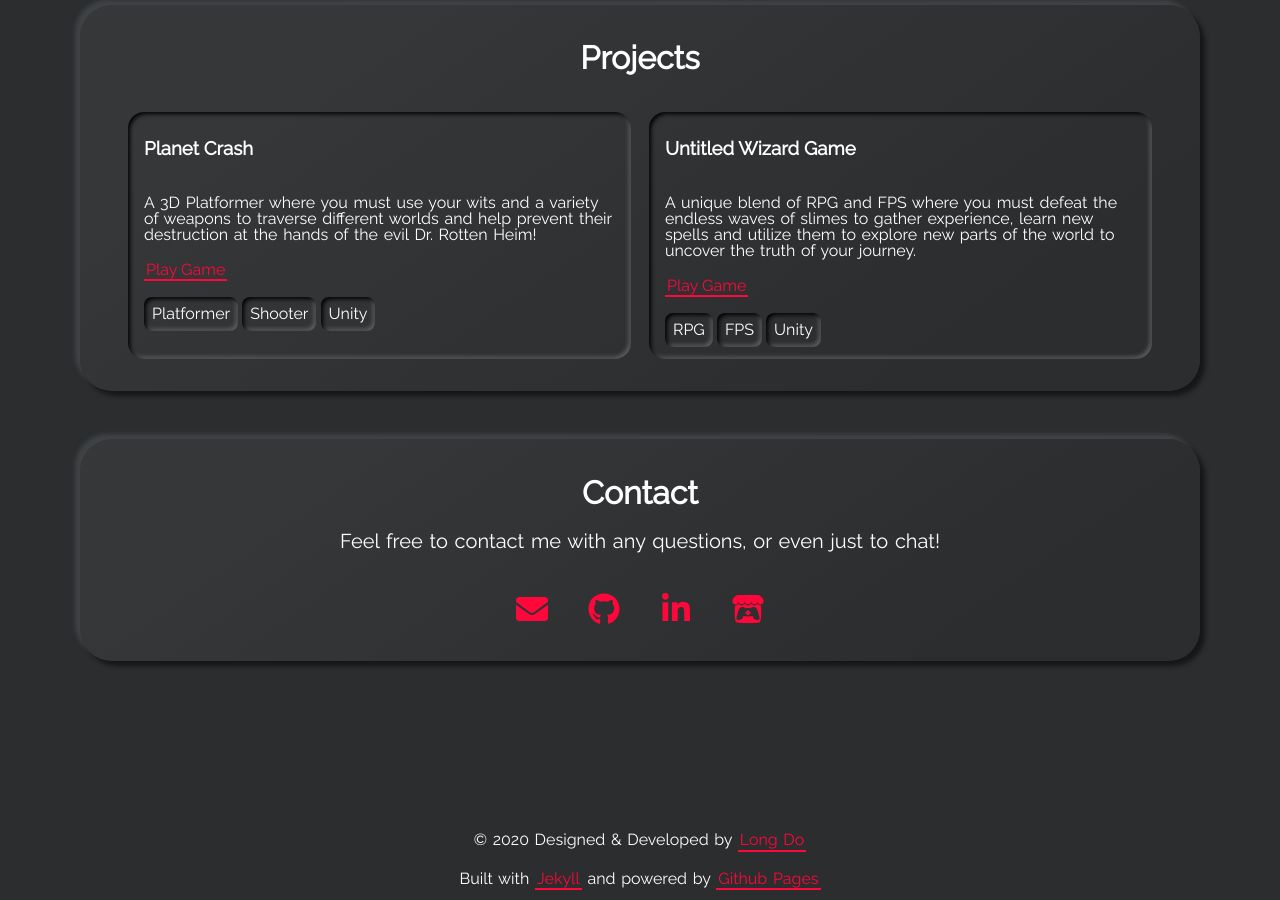
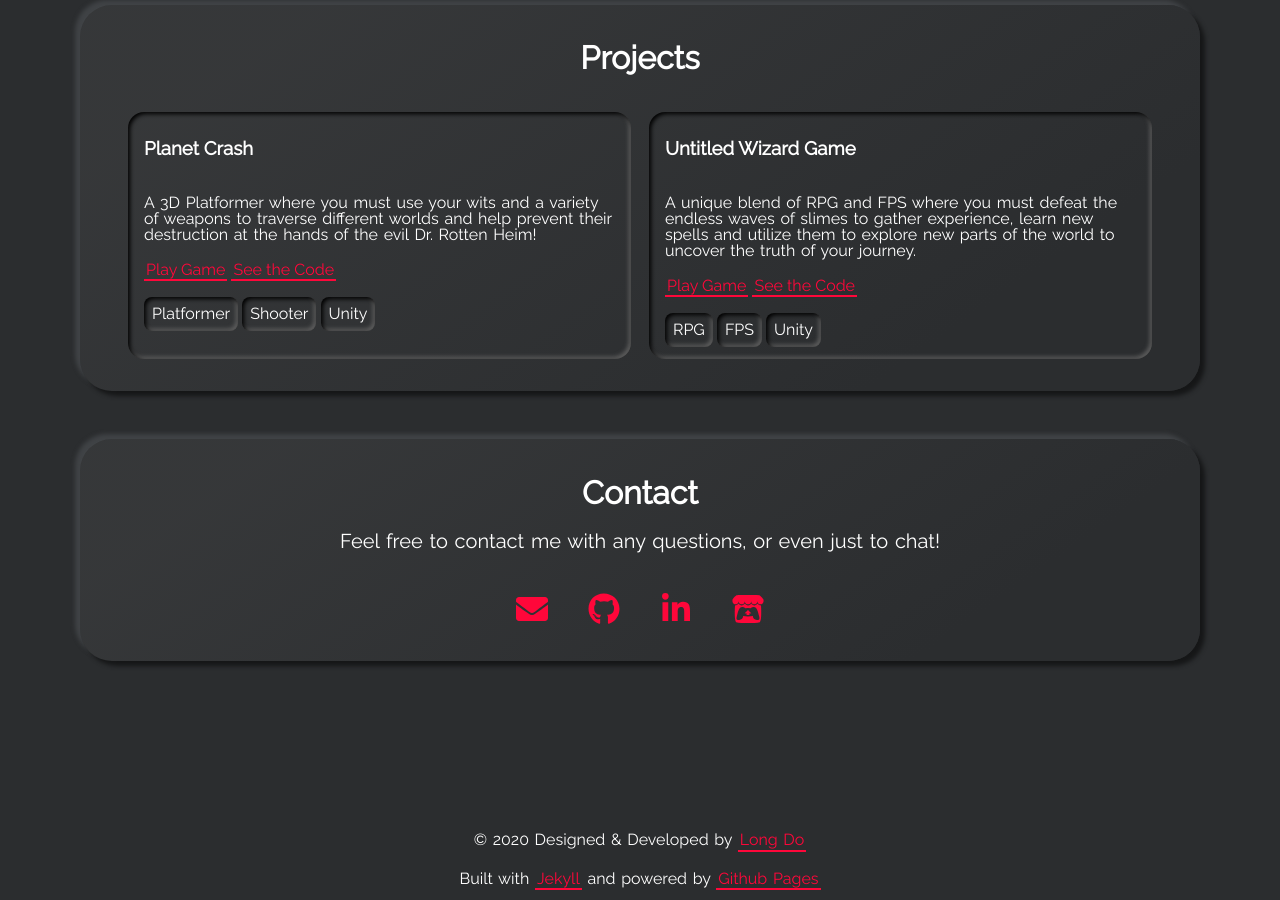
Before and after one commit to Seidmani64/Seidmani64.github.io, a Jekyll site: the page built from index.html, in a window 1280 px wide and 900 px high, scrolled down 1346 px. Built offline with Jekyll 4.4.1, drawn with Linux system fonts in a browser that asks for light colours.

Commit message:
Attempting to add code reference to projects

```diff
--- a/_data/projects.yml
+++ b/_data/projects.yml
@@ -16,6 +16,7 @@
 - name: Planet Crash
   descr: "A 3D Platformer where you must use your wits and a variety of weapons to traverse different worlds and help prevent their destruction at the hands of the evil Dr. Rotten Heim!"
   demo: https://foundtexas.itch.io/planet-crash
+  code: https://github.com/FoundTexas/Equipo-2-TC3003C.71
   tags:
     - tag: Platformer
     - tag: Shooter
@@ -24,6 +25,7 @@
 - name: Untitled Wizard Game
   descr: "A unique blend of RPG and FPS where you must defeat the endless waves of slimes to gather experience, learn new spells and utilize them to explore new parts of the world to uncover the truth of your journey."
   demo: https://github.com/Seidmani64/UntitledWizardGame
+  code: https://github.com/Seidmani64/UntitledWizardGame
   tags:
     - tag: RPG
     - tag: FPS
--- a/_includes/section-projects.html
+++ b/_includes/section-projects.html
@@ -10,6 +10,9 @@
         {% if project.demo %}
           <a class="highlight-link" href="{{project.demo}}" target="_blank" rel="noreferrer">
             Play Game
+          </a>
+          <a class="highlight-link" href="{{project.code}}" target="_blank" rel="noreferrer">
+            See the Code
           </a>
         {% endif %}
         {% if project.tags %}
```
